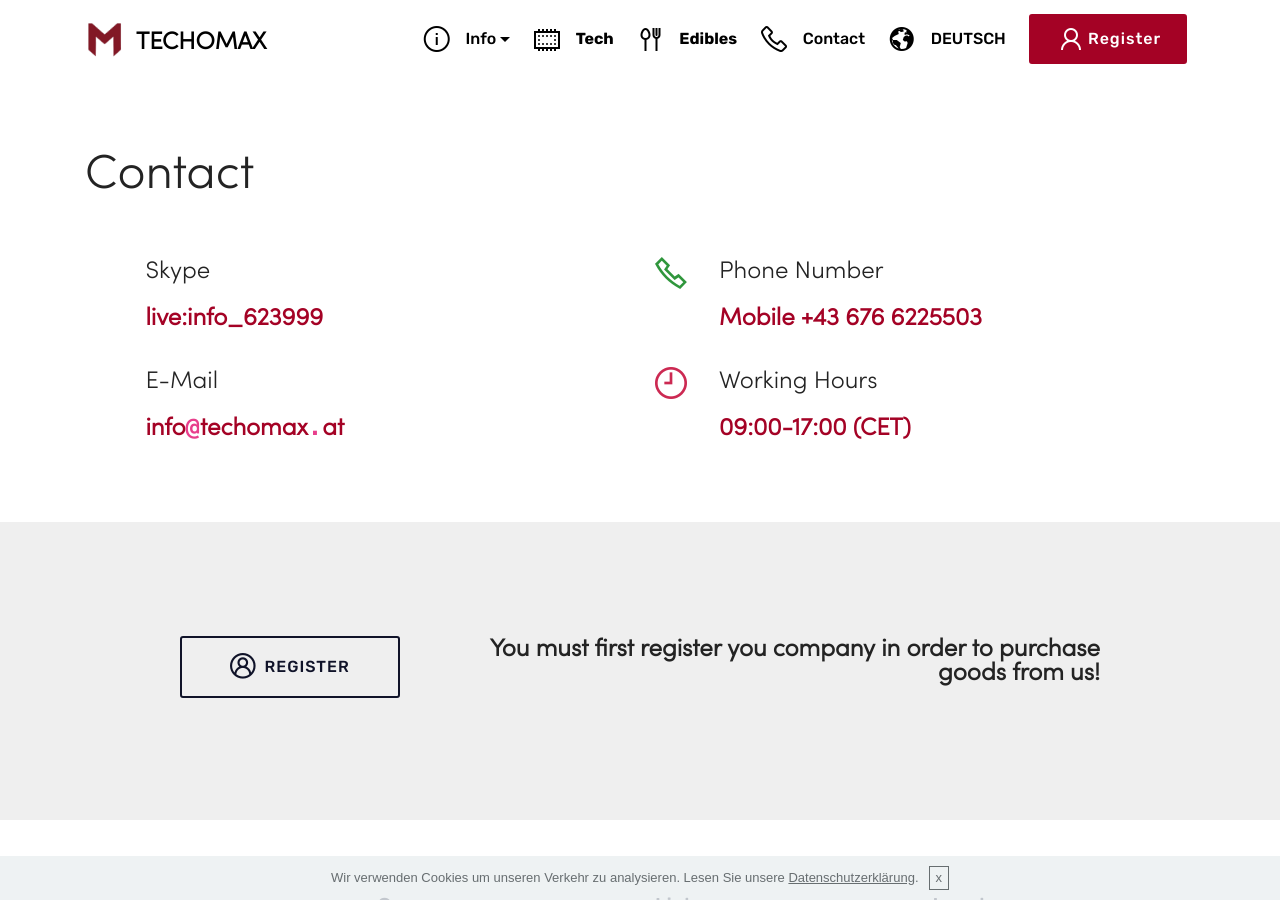
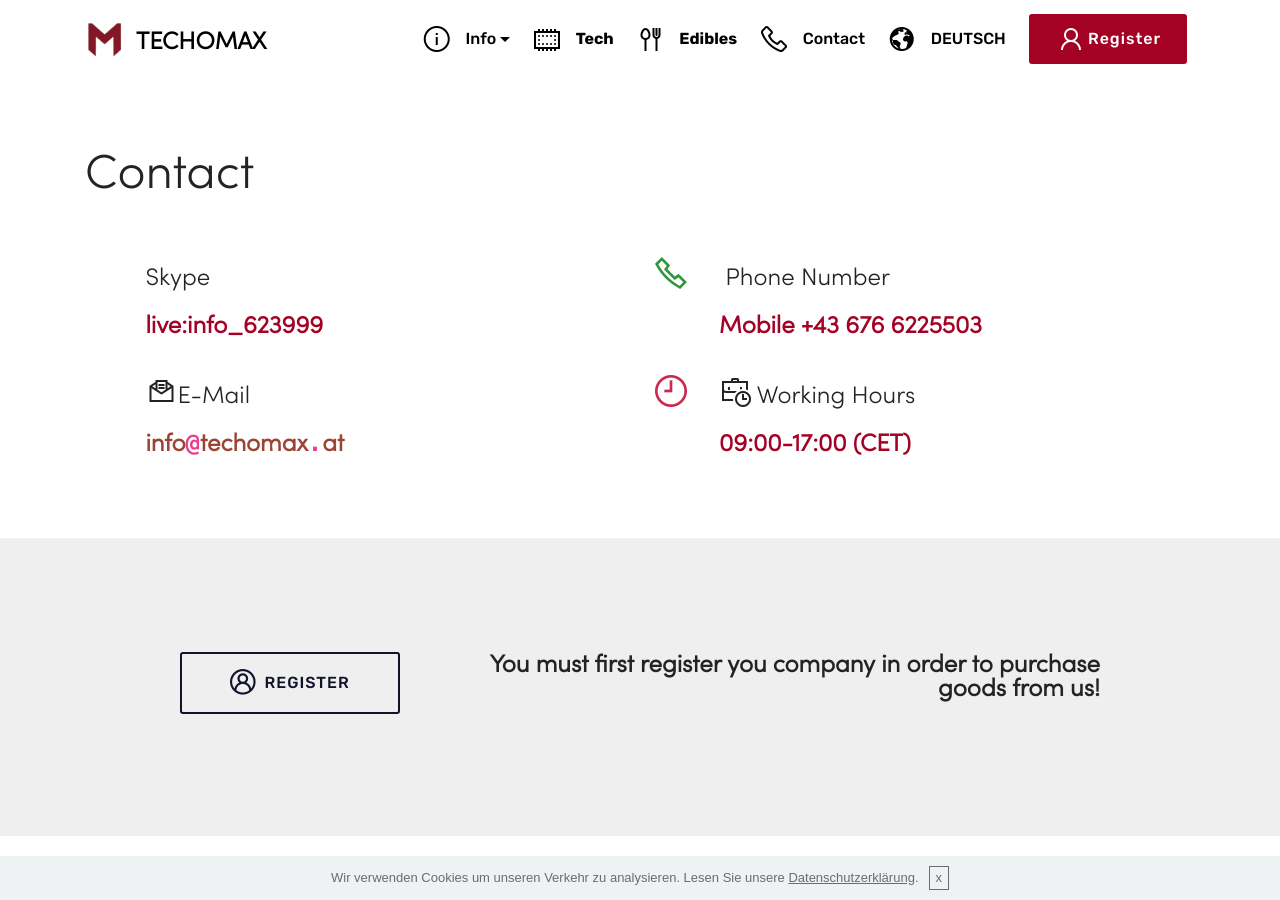
Before and after one commit to techomax/techomax.github.io, a Jekyll site: the page built from en/tech.html, in a window 1280 px wide and 900 px high, scrolled down 1358 px. Built offline with Jekyll 4.4.1, drawn with Linux system fonts in a browser that asks for light colours; some web fonts are replaced; a script that is not in the unit is left out.

Commit message:
Update quick-contact.html

```diff
--- a/_includes/quick-contact.html
+++ b/_includes/quick-contact.html
@@ -22,7 +22,7 @@
                             </span>
                             <div class="b-info b-adress">
                                 <h5 class="align-left mbr-fonts-style display-5">
-                                    Skype</h5>
+                                    <span class="line-awesome"><i class="la la-skype"></i></span>Skype</h5>
                                 <p class="mbr-text align-left mbr-fonts-style display-5"><a href="skype:live:info_623999?add" target="_blank"><strong>live:info_623999</strong></a></p>
                             </div>
                         </div>
@@ -34,6 +34,7 @@
                             </span>
                             <div class="b-info b-phone">
                                 <h5 class="align-left mbr-fonts-style display-5">
+                                    <span class="line-awesome"><i class="la la-whatsapp"></i></span>
                                     {% if page.lang == 'en' %}
                                     Phone Number
                                     {% else %}
@@ -57,8 +58,8 @@
                             </span>
                             <div class="b-info b-mail">
                                 <h5 class="align-left mbr-fonts-style display-5">
-                                    E-Mail</h5>
-                                <p class="mbr-text align-left mbr-fonts-style display-5"><a href="mailto:info&#64;techomax.at"><strong>info<code>&#64;</code>techomax<code>.</code>at</strong></a></p>
+                                    <span class="line-awesome"><i class="la la-envelope-open-text"></i></span>E-Mail</h5>
+                                <p class="mbr-text align-left mbr-fonts-style display-5"><strong>info<code>&#64;</code>techomax<code>.</code>at</strong></a></p>
                             </div>
                         </div>
                     </div>
@@ -69,6 +70,7 @@
                             </span>
                             <div class="b-info b-mail">
                                 <h5 class="align-left mbr-fonts-style display-5">
+                                    <span class="line-awesome"><i class="la la-business-time"></i></span>
                                     {% if page.lang == 'en' %}
                                     Working Hours
                                     {% else %}
```
